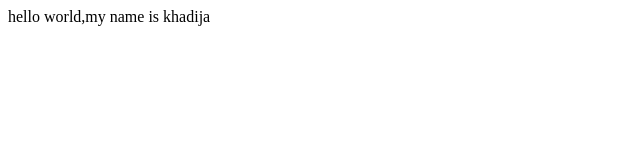
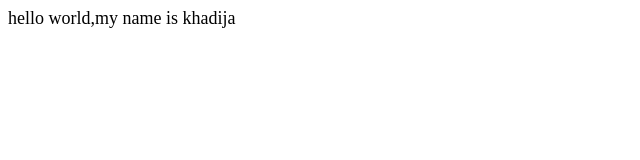
Before and after one commit to K0pink/gitty, a plain HTML site: page index.html in a window 1280 px wide. Shown: the full height of the page, 0-640 px from the left. Drawn offline with Linux system fonts and the light colour scheme.

Commit message:
bunny o2

```diff
--- a/index.html
+++ b/index.html
@@ -4,6 +4,7 @@
     <meta charset="UTF-8">
     <meta name="viewport" content="width=device-width, initial-scale=1.0">
     <title>Document</title>
+    <link rel="stylesheet" href="styles.css">
 </head>
 <body>
     hello world,my name is khadija
--- a/styles.css
+++ b/styles.css
@@ -0,0 +1,4 @@
+body{
+    font-size: large;
+    display: center;
+}
```
